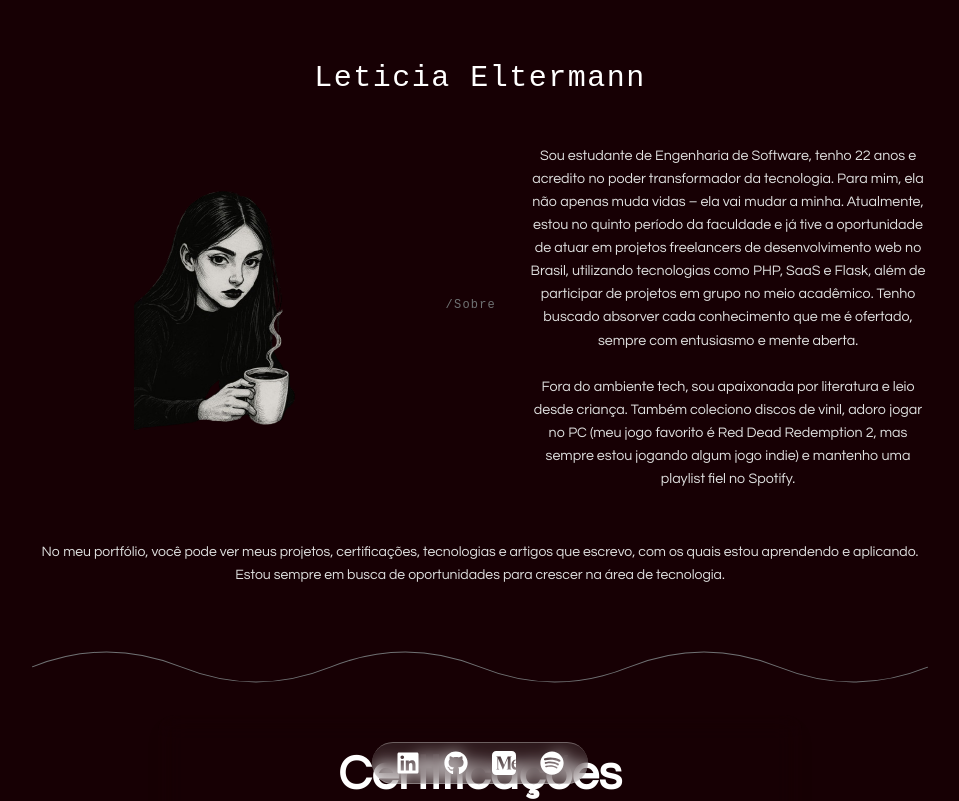
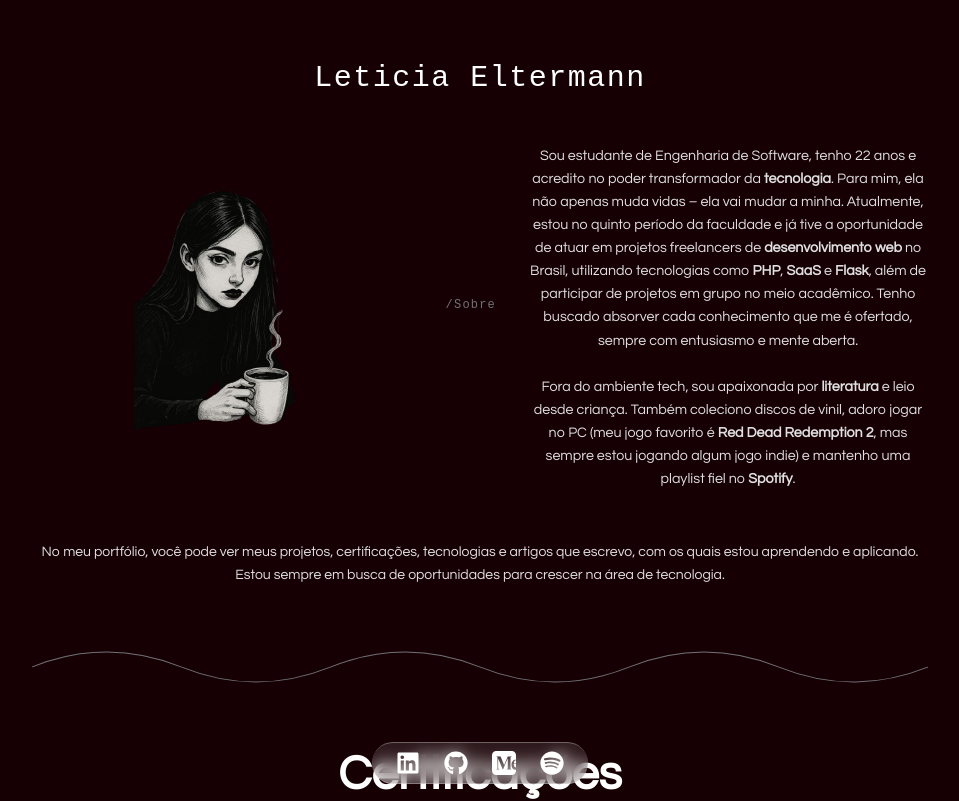
Before and after one commit to leticiael/meuportifolio, a Next.js app: page / in a window 1280 px wide. Shown: the top 801 px of the page, without its empty margins (160-1119 px from the left). Built offline with nearby package versions, Linux system fonts and the light colour scheme.

Commit message:
fix words

```diff
--- a/src/app/globals.css
+++ b/src/app/globals.css
@@ -86,3 +86,13 @@
   animation: hat-fly 5s ease-in-out forwards;
   pointer-events: none;
 }
+.highlight {
+  font-weight: bold;
+  transition: transform 0.3s ease, color 0.3s ease;
+  cursor: pointer;
+}
+
+.highlight:hover {
+  transform: scale(1.2);
+  color: #271009; /* Cor de destaque ao passar o mouse */
+}
--- a/src/components/About.tsx
+++ b/src/components/About.tsx
@@ -27,12 +27,12 @@
         <p className="text-[0.75rem] mb-[1.5rem] tracking-widest ">/Sobre</p>
 
         <div className="text-[0.890rem] text-[#e0e0e0] leading-relaxed max-w-[25rem] font-[Questrial] relative">
-          Sou estudante de Engenharia de Software, tenho 22 anos e acredito no poder transformador da tecnologia. Para mim, ela não apenas muda vidas – ela vai mudar a minha. Atualmente, estou no quinto período da faculdade e já tive a oportunidade de atuar em projetos freelancers de desenvolvimento web no Brasil, utilizando tecnologias como PHP, SaaS e Flask, além de participar de projetos em grupo no meio acadêmico.
+  Sou estudante de Engenharia de Software, tenho 22 anos e acredito no poder transformador da <span className="highlight">tecnologia</span>. Para mim, ela não apenas muda vidas – ela vai mudar a minha. Atualmente, estou no quinto período da faculdade e já tive a oportunidade de atuar em projetos freelancers de <span className="highlight">desenvolvimento web</span> no Brasil, utilizando tecnologias como <span className="highlight">PHP</span>, <span className="highlight">SaaS</span> e <span className="highlight">Flask</span>, além de participar de projetos em grupo no meio acadêmico.
   Tenho buscado absorver cada conhecimento que me é ofertado, sempre com entusiasmo e mente aberta.
   <br />
   <br />
-          Fora do ambiente tech, sou apaixonada por literatura e leio desde criança. Também coleciono discos de vinil, adoro jogar no PC (meu jogo favorito é{" "}
-          <span className="relative inline-block">
+  Fora do ambiente tech, sou apaixonada por <span className="highlight">literatura</span> e leio desde criança. Também coleciono discos de vinil, adoro jogar no PC (meu jogo favorito é{" "}
+  <span className="relative inline-block highlight">
     Red Dead Redemption 2
     {showHat && (
       <img
@@ -42,7 +42,7 @@
       />
     )}
   </span>
-          , mas sempre estou jogando algum jogo indie) e mantenho uma playlist fiel no Spotify.
+  , mas sempre estou jogando algum jogo indie) e mantenho uma playlist fiel no <span className="highlight">Spotify</span>.
 </div>
       </div>
 
```
Lines whose indentation alone changed are shown as unchanged.
